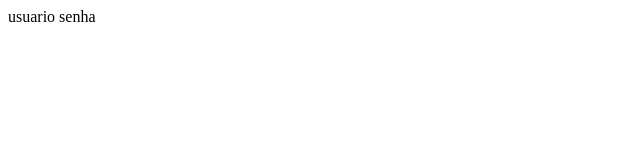
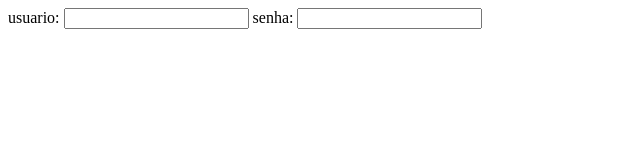
Before and after one commit to emersonpe/lojavirtual, a plain HTML site: page login.html in a window 1280 px wide. Shown: the whole page, without its empty margins (0-640 px from the left). Drawn offline with Linux system fonts and the light colour scheme.

Commit message:
Update login.html

```diff
--- a/login.html
+++ b/login.html
@@ -1,11 +1,13 @@
 <!DOCTYPE html>
-<html lang="en">
+<html lang="pt-br">
 <head>
     <meta charset="UTF-8">
     <title>Document</title>
 </head>
 <body>
-    usuario
-    senha
+    usuario:
+    <input type="text" name="usuario"/>
+    senha:
+    <input type="text" name="senha"/>
 </body>
 </html>
```
